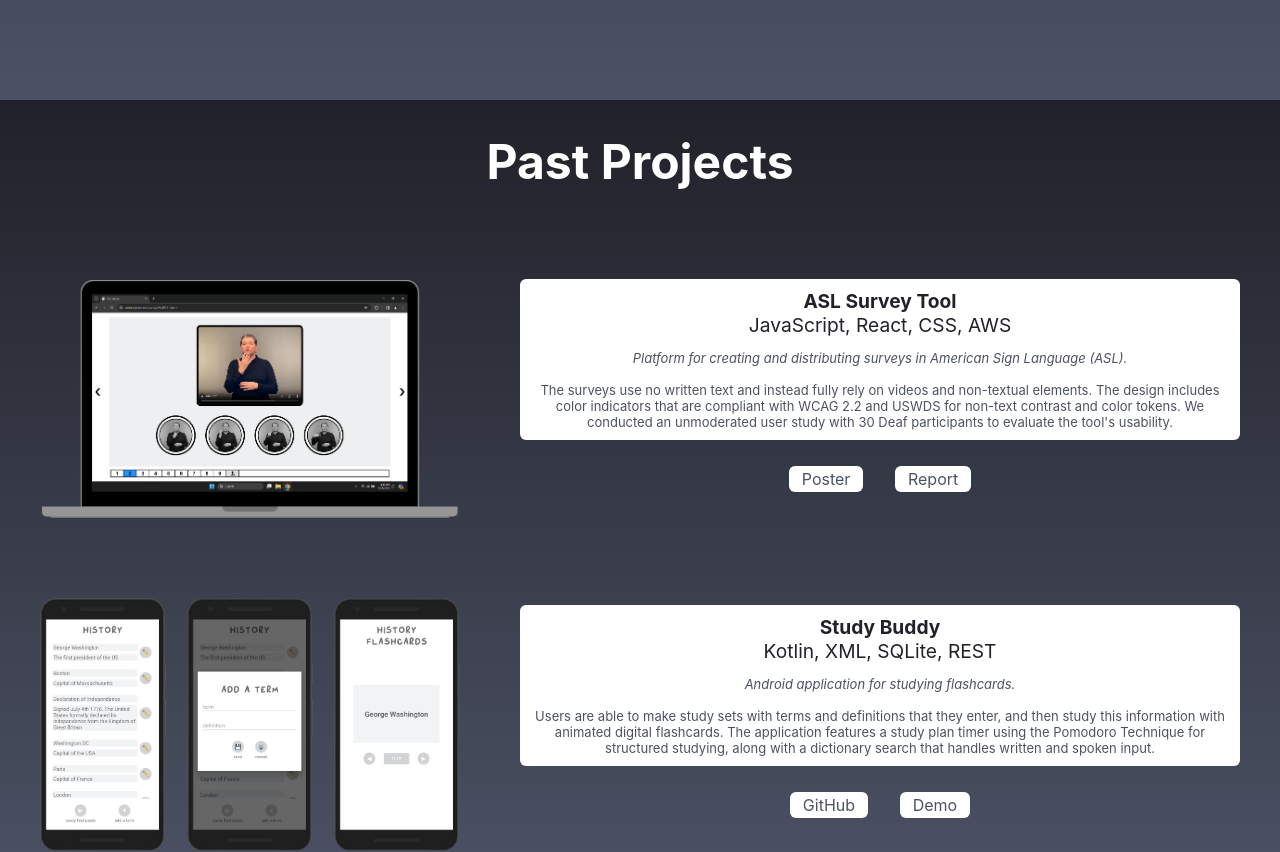
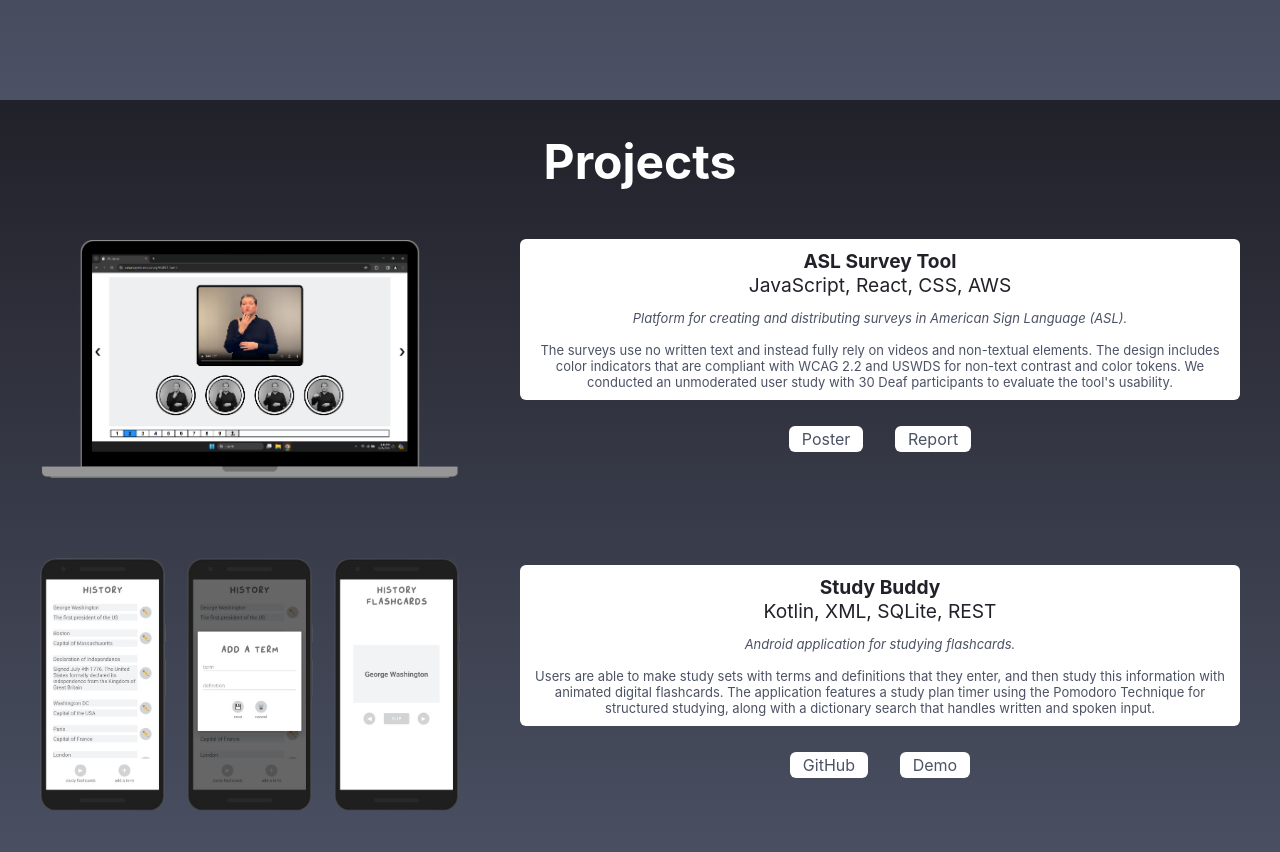
Before and after one commit to jennatripoli/jennatripoli.github.io, a React (Create React App) app: page / in a window 1280 px wide. Shown: the part 1500-2352 px from the top of the page. Built offline with nearby package versions, Linux system fonts and the light colour scheme.

Commit message:
Section titles

```diff
--- a/src/App.css
+++ b/src/App.css
@@ -159,7 +159,7 @@ html {
   flex-direction: column;
   align-items: center;
   justify-content: start;
-  margin: 2.5em;
+  margin: 0 2.5em 2.5em 2.5em;
 }
 
 .project {
--- a/src/App.js
+++ b/src/App.js
@@ -54,7 +54,7 @@ function App() {
           </div>
       </section>
       <section className="about">
-        <div className="section-title">My Background</div>
+        <div className="section-title">About Me</div>
         <div className="education">
           <b>Worcester Polytechnic Institute</b>
           Graduated High Distinction in May 2024
@@ -81,7 +81,7 @@ function App() {
 
       </section>
       <section className="projects">
-        <div className="section-title">Past Projects</div>
+        <div className="section-title">Projects</div>
         <div className="projects-container">
           <div className="project" id="asl-survey-tool">
             <img className="project-media" src="media/asl_survey_tool/multiple_choice.png" alt="" />
@@ -189,7 +189,7 @@ function App() {
         </div>
       </section>
       <section className="experience">
-        <div className="section-title">Work Experience</div>
+        <div className="section-title">Experience</div>
         <div className="timeline">
           <div className="timeline-item timeline-left">
             <div className="timeline-content">
@@ -203,7 +203,7 @@ function App() {
           <div className="timeline-item timeline-right">
             <div className="timeline-content">
               <div className="timeline-date">Jun - Aug 2023</div>
-              <div className="timeline-position">Technology Development Intern</div>
+              <div className="timeline-position">Full-Stack Technology Development Intern</div>
               <div className="timeline-company">Optum/UnitedHealth Group</div>
               <div className="timeline-location">Cypress, CA</div>
               <div className="timeline-description">Enhanced an insurance claim management portal by implementing a data override system. Used Java, Oracle Scripts, SQL, and REST APIs for the back end and JavaScript for the front end. Worked with Jenkins for CI/CD, DBeaver and Postman for testing, and Rally for Agile collaboration.</div>
```
